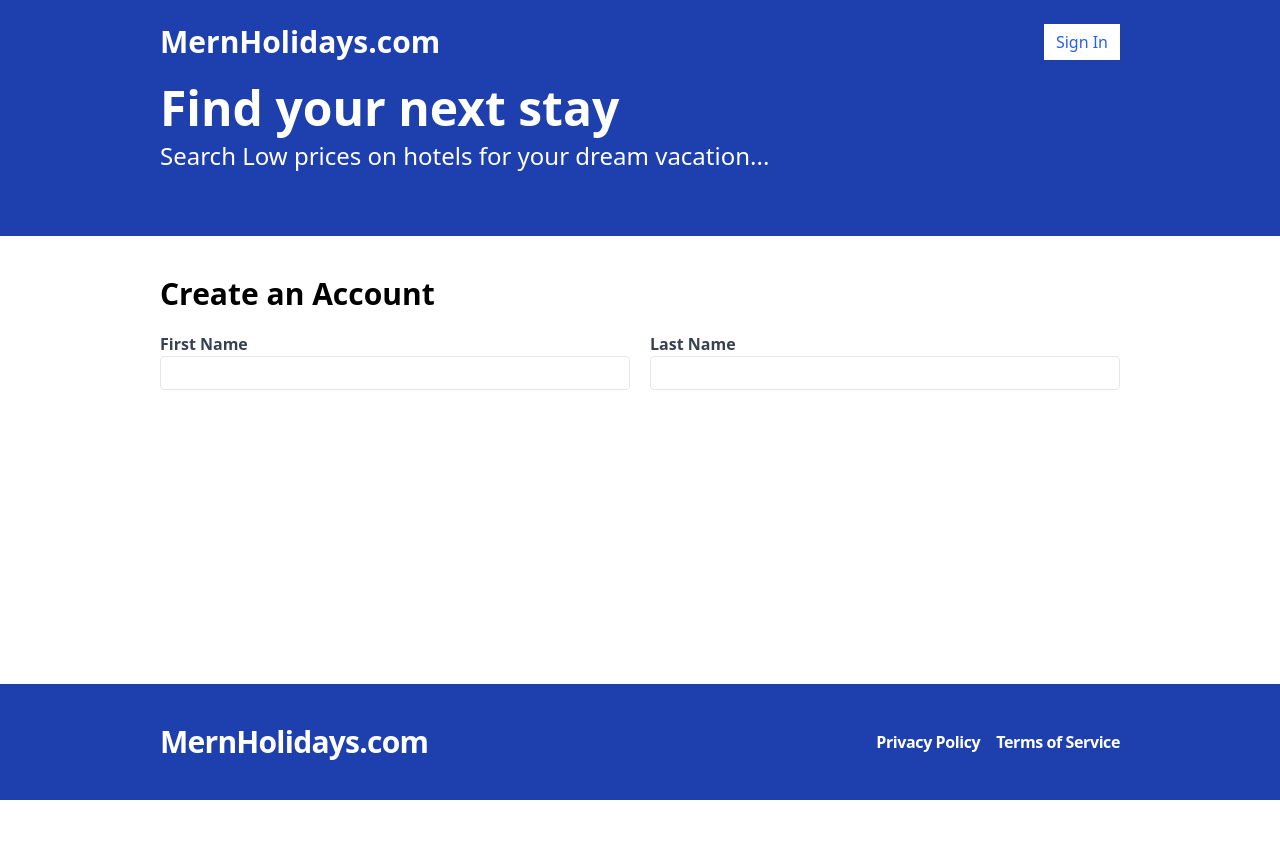
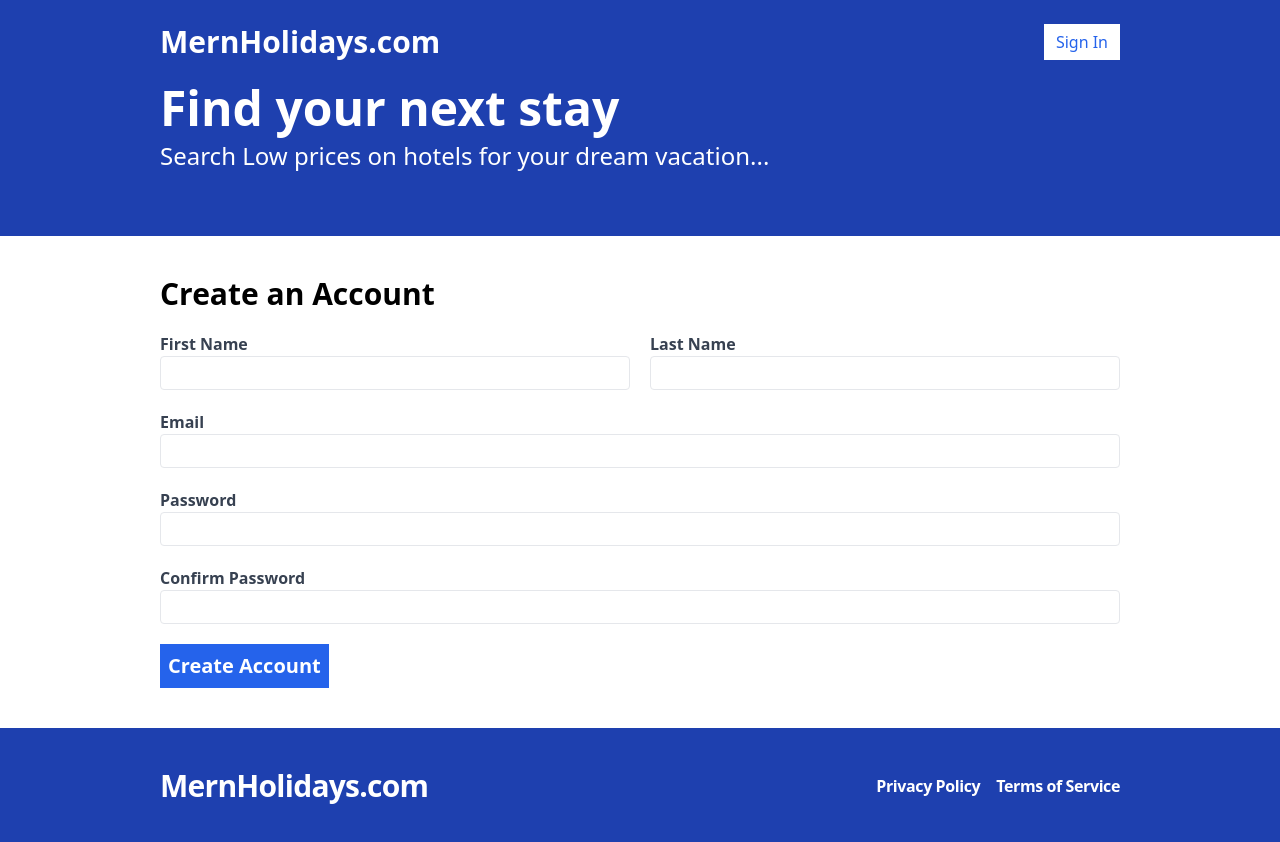
Before and after one commit to yasirw212/booking-app, a React (Vite) app in the folder client/: page /register in a window 1280 px wide. Before the commit the page ends 800 px from the top, so only its background shows below. Built offline with nearby package versions, Linux system fonts and the light colour scheme.

Commit message:
Syncing frontend to backend

```diff
--- a/client/package.json
+++ b/client/package.json
@@ -13,6 +13,7 @@
     "react": "^18.3.1",
     "react-dom": "^18.3.1",
     "react-hook-form": "^7.53.0",
+    "react-query": "^3.39.3",
     "react-router-dom": "^6.26.1"
   },
   "devDependencies": {
--- /dev/null
+++ b/client/src/api-client.ts
@@ -0,0 +1,20 @@
+import { RegisterFormData } from "./pages/Register";
+
+const API_BASE_URL = import.meta.env.VITE_API_BASE_URL;
+
+export const register = async (formData: RegisterFormData) => {
+   await console.log(API_BASE_URL)
+     const response = await fetch(`/api/users/register`, {
+        method: "POST",
+        headers: {
+            "Content-Type": "application/json",
+        },
+        body: JSON.stringify(formData)
+     });
+
+     const responseBody = await response.json();
+
+     if(!response.ok){
+        throw new Error(responseBody.message)
+     }
+}
--- /dev/null
+++ b/client/src/components/Toast.tsx
@@ -0,0 +1,22 @@
+import React from 'react'
+
+type ToastProps = {
+    message: string;
+    type: "SUCCESS" | "ERROR"
+}
+
+const Toast = ({message, type}: ToastProps) => {
+
+    const styles = type === "SUCCESS"
+        ? "fixed top-4 right-4 z-50 rounded-md bg-green-600 max-w-md"
+        : "fixed top-4 right-4 z-50 rounded-md bg-red-600 max-w-md"
+  return (
+    <div {styles}>
+        <div className="flex justify-center items-center">
+            <span className="text-lg font-semibold">{message}</span>
+        </div>
+    </div>
+  )
+}
+
+export default Toast
--- /dev/null
+++ b/client/src/contexts/AppContext.tsx
@@ -0,0 +1,34 @@
+import React, { useContext } from 'react'
+
+type ToastMessage = {
+    message: string;
+    type: "SUCCESS" | "ERROR";
+}
+
+type AppContext = {
+    showToast: (toastMessage: ToastMessage) => void;
+}
+
+const AppContext = React.createContext<AppContext | undefined>(undefined)
+
+const AppContextProvider = ({children}: {children: React.ReactNode}) =>  {
+
+
+
+  return (
+    <AppContext.Provider value={{
+        showToast: (toastMessage) => {
+            console.log(toastMessage)
+        }
+    }}>
+        {children}
+    </AppContext.Provider>
+  )
+}
+
+
+export const useAppContext = () => {
+    const context = useContext(AppContext);
+    return context as AppContext
+}
+export {AppContextProvider}
--- a/client/src/main.tsx
+++ b/client/src/main.tsx
@@ -3,11 +3,25 @@ import { createRoot } from 'react-dom/client'
 import { BrowserRouter as Router } from 'react-router-dom'
 import App from './App.tsx'
 import './index.css'
+import { QueryClient, QueryClientProvider } from 'react-query';
+import { AppContextProvider } from './contexts/AppContext.tsx'
+
+const queryClient = new QueryClient({
+  defaultOptions: {
+    queries: {
+      retry: 0
+    },
+  },
+});
 
 createRoot(document.getElementById('root')!).render(
   <StrictMode>
     <Router>
-      <App />
+      <QueryClientProvider client={queryClient}>
+        <AppContextProvider>
+          <App />
+        </AppContextProvider>
+      </QueryClientProvider>
     </Router>
   </StrictMode>,
-)
+);
--- a/client/src/pages/Register.tsx
+++ b/client/src/pages/Register.tsx
@@ -1,21 +1,102 @@
-import React from 'react'
+import React from 'react';
+import { useForm } from 'react-hook-form';
+import { useMutation } from 'react-query';
+import * as apiClient from '../api-client';
+import { useAppContext } from '../contexts/AppContext';
+
+export type RegisterFormData = {
+  firstName: string;
+  lastName: string;
+  email: string;
+  password: string;
+  confirmPassword: string;
+}
 
 type Props = {}
 
 const Register = (props: Props) => {
+  const { register, watch, handleSubmit, formState: { errors} } = useForm<RegisterFormData>();
+  const { showToast } = useAppContext();
+  const mutation = useMutation(apiClient.register, {
+    onSuccess: () => {
+      showToast({message: "Registration Success!", type: "SUCCESS"})
+    },
+
+    onError: (error: Error) => {
+      showToast({ message: error.message, type: "ERROR"})
+    }
+  })
+
+  const onSubmit = handleSubmit((data) => {
+    mutation.mutate(data)
+  });
+
   return (
-    <form action="" className="flex flex-col gap-5">
+    <form className="flex flex-col gap-5" onSubmit={onSubmit}>
       <h2 className='text-3xl font-bold'>Create an Account</h2>
       <div className="flex flex-col md:flex-row gap-5">
         <label htmlFor="" className="text-gray-700 text-small font-bold flex-1">
           First Name
-                <input className='border rounded w-full py-1 px-2 font-normal' type="text" />
+          <input className='border rounded w-full py-1 px-2 font-normal' {...register("firstName", {required: "This field is required"})} type="text" />
+          {errors.firstName &&  (
+            <span className="text-red-500">{errors.firstName.message}</span>
+          )}
         </label>
         <label htmlFor="" className="text-gray-700 text-small font-bold flex-1">
           Last Name
-                <input className='border rounded w-full py-1 px-2 font-normal' type="text" />
+          <input className='border rounded w-full py-1 px-2 font-normal' {...register("lastName", {required: "This field is required"})} type="text" />
+          {errors.lastName && (
+            <span className="text-red-500">{errors.lastName.message}</span>
+          )}
         </label>
       </div>
+      <label htmlFor="" className="text-gray-700 text-small font-bold flex-1">
+          Email
+          <input className='border rounded w-full py-1 px-2 font-normal' {...register("email", {required: "This field is required"})} type="email" />
+          {errors.email && (
+            <span className="red-text-500">{errors.email.message}</span>
+          )}
+      </label>
+      <label htmlFor="" className="text-gray-700 text-small font-bold flex-1">
+          Password
+          <input
+          className='border rounded w-full py-1 px-2 font-normal'
+          {...register("password", {
+            required: "This field is required",
+            minLength: {
+              value: 6,
+              message: "Password must be at least 6 characters"
+            }
+          })}
+          type="password" />
+          {errors.password && (
+            <span className="text-red-500">{errors.password.message}</span>
+          )}
+      </label>
+      <label htmlFor="" className="text-gray-700 text-small font-bold flex-1">
+          Confirm Password
+          <input
+          className='border rounded w-full py-1 px-2 font-normal'
+          {...register("confirmPassword", {
+            validate:(val) => {
+              if(!val) {
+                return "This field is required"
+              }
+              else if(watch("password") !== val) {
+                return "Your passwords do not match!"
+              }
+            }
+          })}
+          type="password" />
+          {errors.confirmPassword && (
+            <span className="text-red-500">{errors.confirmPassword.message}</span>
+          )}
+      </label>
+      <span>
+        <button type='submit' className="bg-blue-600 text-white p-2 font-bold hover:bg-blue-500 text-xl">
+          Create Account
+        </button>
+      </span>
     </form>
   )
 }
--- a/client/vite.config.ts
+++ b/client/vite.config.ts
@@ -5,8 +5,16 @@ import react from '@vitejs/plugin-react-swc'
 export default defineConfig({
   plugins: [react()],
   server: {
+    proxy: {
+      '/api': {
+        target: 'http://localhost:7000',
+        changeOrigin: true,
+        secure: false, /* If you're connecting to https set to true, */
+        rewrite: (path) => path.replace('/^\/api', '')
+      }
+    },
     host: '0.0.0.0',
     strictPort: true,
-    port: 8080
+    port: 8081
   }
 })
```
Also changed, not shown: 2 other files (tests, documents, lock files or other folders). Lines whose indentation alone changed are shown as unchanged.
